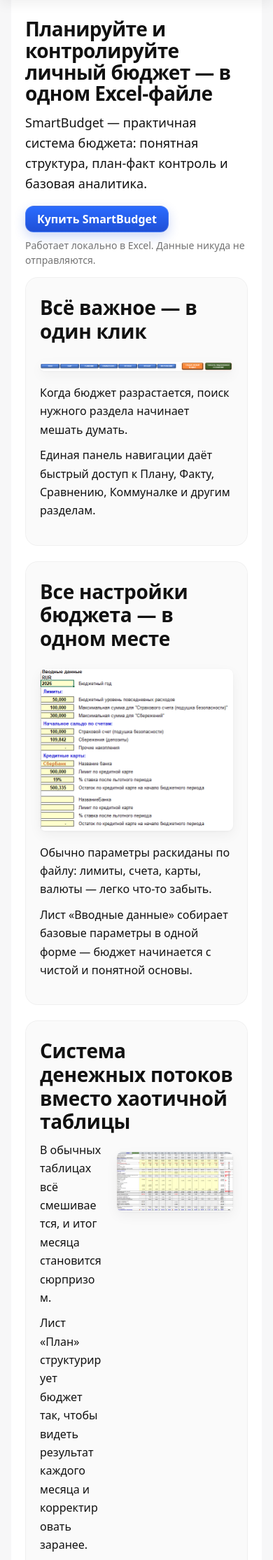
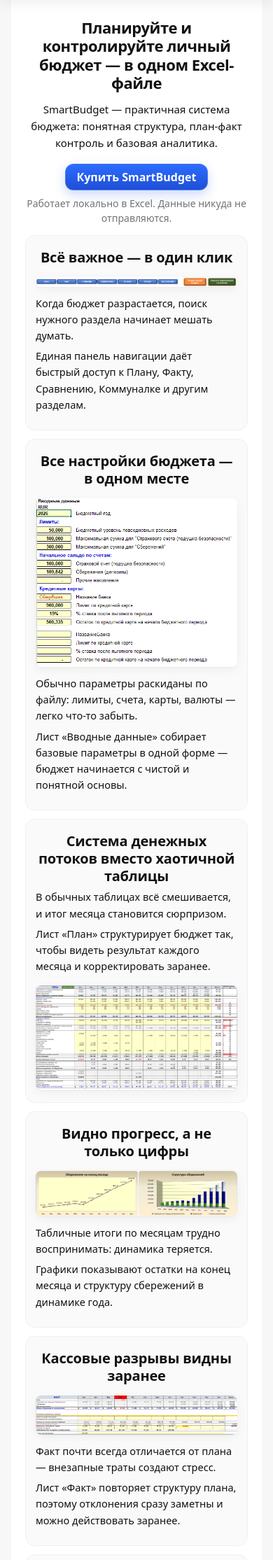
Before and after one commit to AndreyKhokhlovGeekBrains/SmartBudgetSite, a FastAPI app: page /products/smartbudget?lang=ru in a window 390 px wide. Shown: the part 47-2276 px from the top of the page at 70% size. Run offline with FastAPI, Linux system fonts and the light colour scheme.

Commit message:
feat: implement bilingual image switching and responsive refinements

```diff
--- a/backend/app/static/css/sm_landing.css
+++ b/backend/app/static/css/sm_landing.css
@@ -253,7 +253,7 @@
   }
 
   #sb-plan .sb-section__text {
-    padding-top: 0;
+    padding-top: 20px;
   }
 }
 
@@ -266,3 +266,184 @@
     font-size: 28px;
   }
 }
+
+/* =========================
+   Mobile / Tablet polish
+   ========================= */
+
+/* Tablet: tighter cards + smaller titles */
+@media (max-width: 1024px) {
+  .sb-section {
+    padding: 28px 22px;
+  }
+
+  .sb-section__title {
+    font-size: 24px;
+  }
+}
+
+/* Phone: compact rhythm, lighter shadows, full-width screenshots */
+@media (max-width: 640px) {
+
+  .sb-hero__title {
+    font-size: 26px;
+    line-height: 1.15;
+  }
+
+  .sb-hero__lead {
+    font-size: 15px;
+  }
+
+  .sb-section {
+    padding: 20px 14px;
+    border-radius: 14px;
+    margin-bottom: 16px;
+  }
+
+  .sb-section__title {
+    font-size: 20px;
+    line-height: 1.25;
+    margin-bottom: 8px;
+  }
+
+  .sb-section__p {
+    font-size: 14.5px;
+    line-height: 1.6;
+    margin-bottom: 8px;
+  }
+
+  .sb-shot {
+    max-width: 100%;
+    margin: 12px 0 14px 0;
+    border-radius: 8px;
+    box-shadow:
+      0 4px 14px rgba(0, 0, 0, 0.05),
+      0 1px 2px rgba(0, 0, 0, 0.03);
+  }
+
+  .sb-section__grid,
+  .sb-section__grid--reverse {
+    grid-template-columns: 1fr;
+  }
+
+  #sb-plan .sb-section__grid {
+    display: block;
+  }
+
+  #sb-plan .sb-section__text {
+    padding-top: 0;
+  }
+
+  #sb-plan .sb-section__media {
+    justify-content: flex-start;
+  }
+
+  /* Center hero on mobile */
+    .sb-hero__inner {
+      text-align: center;
+    }
+
+    .sb-hero__cta {
+      justify-content: center;
+    }
+
+    /* Smaller main hero title */
+    .sb-hero__title {
+      font-size: 22px;
+      line-height: 1.2;
+    }
+
+}
+
+/* =========================
+   Mobile: center all section content + tighter rhythm
+   ========================= */
+@media (max-width: 640px) {
+
+  /* Center only titles and CTA blocks */
+.sb-section__title,
+.sb-consult__inner,
+.sb-final-cta__inner {
+  text-align: center;
+}
+
+/* Paragraphs stay left-aligned */
+.sb-section__p {
+  text-align: left;
+}
+
+  /* Center media blocks and images */
+  .sb-section__media {
+    justify-content: center !important;
+  }
+
+  .sb-shot {
+    margin: 10px auto 12px auto; /* tighter + centered */
+  }
+
+  /* Center buttons inside sections */
+  .sb-section .btn,
+  .sb-consult .btn,
+  .sb-final-cta .btn {
+    margin-left: auto;
+    margin-right: auto;
+  }
+
+  /* Tighten card spacing */
+  .sb-section {
+    padding: 18px 14px;
+    margin-bottom: 12px;
+    border-radius: 14px;
+  }
+
+  .sb-section__title {
+    margin-bottom: 6px;
+  }
+
+  .sb-section__p {
+    margin-bottom: 6px;
+  }
+
+  /* If any grids remain, ensure 1 column */
+  .sb-section__grid,
+  .sb-section__grid--reverse {
+    grid-template-columns: 1fr;
+  }
+}
+
+/* =========================
+   Compact tablet zone (734px – 640px)
+   ========================= */
+@media (max-width: 860px) and (min-width: 641px) {
+
+  #sb-plan .sb-section__p {
+    font-size: 14px;
+    line-height: 1.55;
+  }
+
+  #sb-plan .sb-section__title {
+    font-size: 22px;
+  }
+
+}
+
+/* =========================
+   Compact 2-column balance
+   ========================= */
+@media (max-width: 860px) and (min-width: 641px) {
+
+  #sb-plan .sb-section__grid {
+    grid-template-columns: 1fr 1fr;
+    gap: 16px;
+  }
+
+  #sb-plan .sb-section__p {
+    font-size: 14px;
+    line-height: 1.55;
+  }
+
+  #sb-plan .sb-section__title {
+    font-size: 22px;
+  }
+
+}
--- a/backend/app/templates/sm_landing.html
+++ b/backend/app/templates/sm_landing.html
@@ -8,6 +8,8 @@
 {% endblock %}
 
 {% block content %}
+
+{% set img_suffix = "_en" if lang == "en" else "" %}
 
 <section class="sb-hero">
   <div class="sb-hero__inner">
@@ -30,7 +32,7 @@
   </div>
 
   <div class="sb-section__media sb-section__media--full">
-    <img class="sb-shot" src="/static/img/smartbudget/sb_nav.png" alt="{{ t('sb_nav_alt') }}">
+    <img class="sb-shot" src="/static/img/smartbudget/sb_nav{{ img_suffix }}.png" alt="{{ t('sb_nav_alt') }}">
   </div>
 
   <div class="sb-section__text">
@@ -45,7 +47,7 @@
   </div>
 
   <div class="sb-section__media sb-section__media--full">
-    <img class="sb-shot" src="/static/img/smartbudget/sb_inputs_v2.png" alt="{{ t('sb_inputs_alt') }}">
+    <img class="sb-shot" src="/static/img/smartbudget/sb_inputs{{ img_suffix }}.png" alt="{{ t('sb_inputs_alt') }}">
   </div>
 
   <div class="sb-section__text">
@@ -66,7 +68,7 @@
     </div>
 
     <div class="sb-section__media">
-      <img class="sb-shot" src="/static/img/smartbudget/sb_plan.png" alt="{{ t('sb_plan_alt') }}">
+      <img class="sb-shot" src="/static/img/smartbudget/sb_plan{{ img_suffix }}.png" alt="{{ t('sb_plan_alt') }}">
     </div>
   </div>
 </section>
@@ -80,7 +82,7 @@
 
   <div class="sb-section__media sb-section__media--full">
     <img class="sb-shot"
-         src="/static/img/smartbudget/sb_savings_viz.png"
+         src="/static/img/smartbudget/sb_savings_viz{{ img_suffix }}.png"
          alt="{{ t('sb_savings_viz_alt') }}">
   </div>
 
@@ -99,7 +101,7 @@
 
   <div class="sb-section__media sb-section__media--full">
     <img class="sb-shot"
-         src="/static/img/smartbudget/sb_fact.png"
+         src="/static/img/smartbudget/sb_fact{{ img_suffix }}.png"
          alt="{{ t('sb_fact_alt') }}">
   </div>
 
@@ -118,7 +120,7 @@
 
   <div class="sb-section__media sb-section__media--full">
     <img class="sb-shot"
-         src="/static/img/smartbudget/sb_utilities.png"
+         src="/static/img/smartbudget/sb_utilities{{ img_suffix }}.png"
          alt="{{ t('sb_utilities_alt') }}">
   </div>
 
@@ -137,7 +139,7 @@
 
   <div class="sb-section__media sb-section__media--full">
     <img class="sb-shot"
-         src="/static/img/smartbudget/sb_compare.png"
+         src="/static/img/smartbudget/sb_compare{{ img_suffix }}.png"
          alt="{{ t('sb_compare_alt') }}">
   </div>
 
```
Also changed, not shown: backend/app/static/img/smartbudget/sb_inputs.png (renamed from backend/app/static/img/smartbudget/sb_inputs_v2.png).
